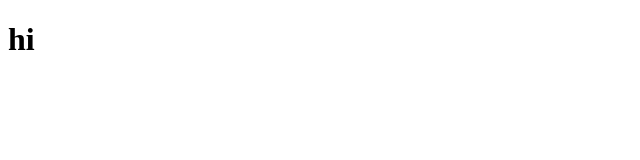
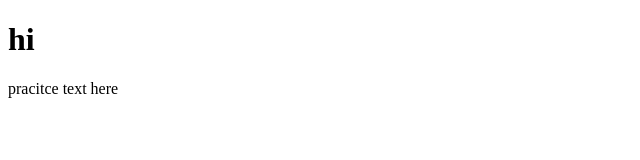
Before and after one commit to ajuarezse/new-repo, a plain HTML site: page index.html in a window 1280 px wide. Shown: the whole page, without its empty margins (0-640 px from the left). Drawn offline with Linux system fonts and the light colour scheme.

Commit message:
add a tag

```diff
--- a/index.html
+++ b/index.html
@@ -7,5 +7,6 @@
   </head>
   <body>
     <h1>hi</h1>
+    <p>pracitce text here</p>
   </body>
 </html>
```
